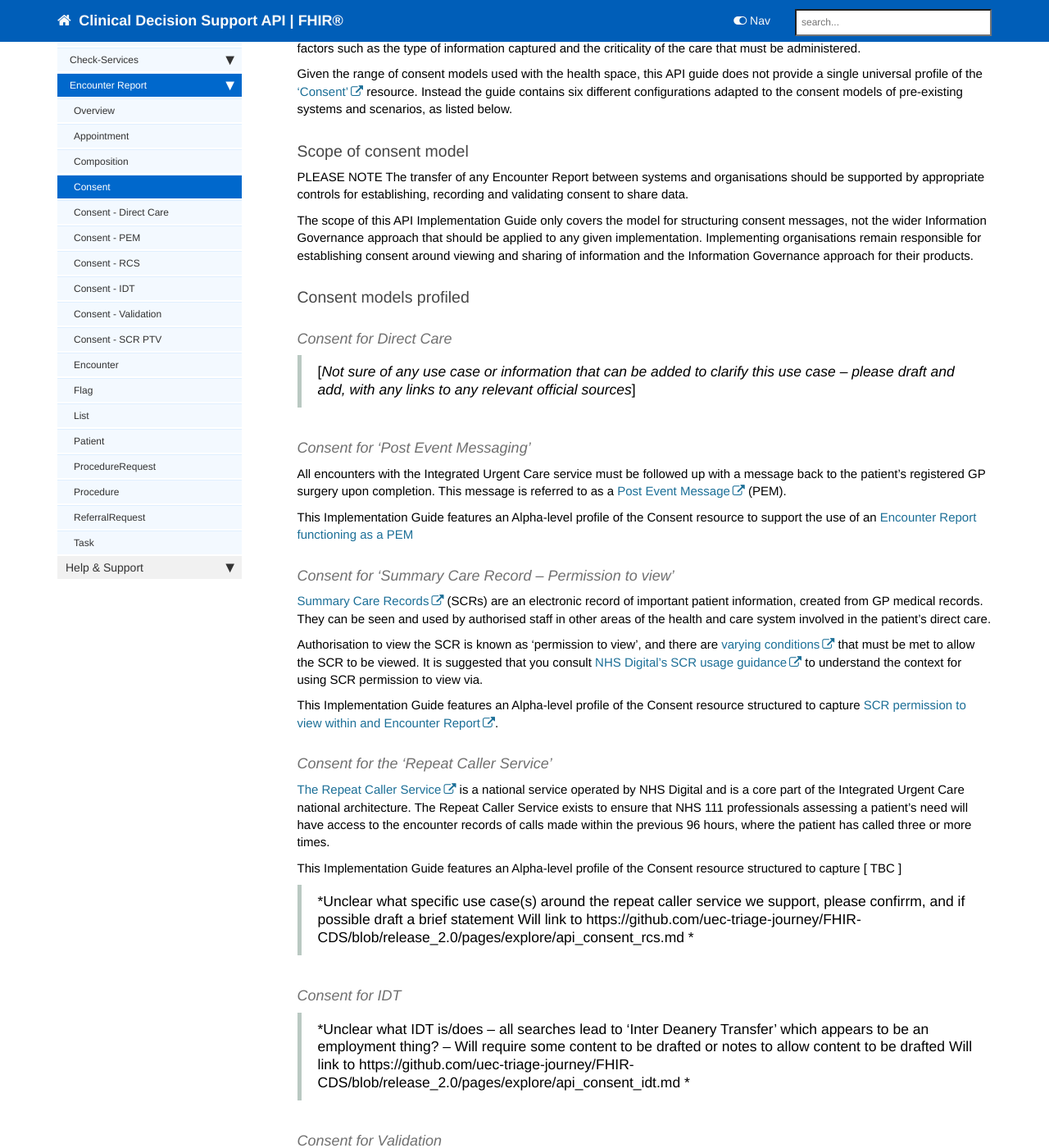
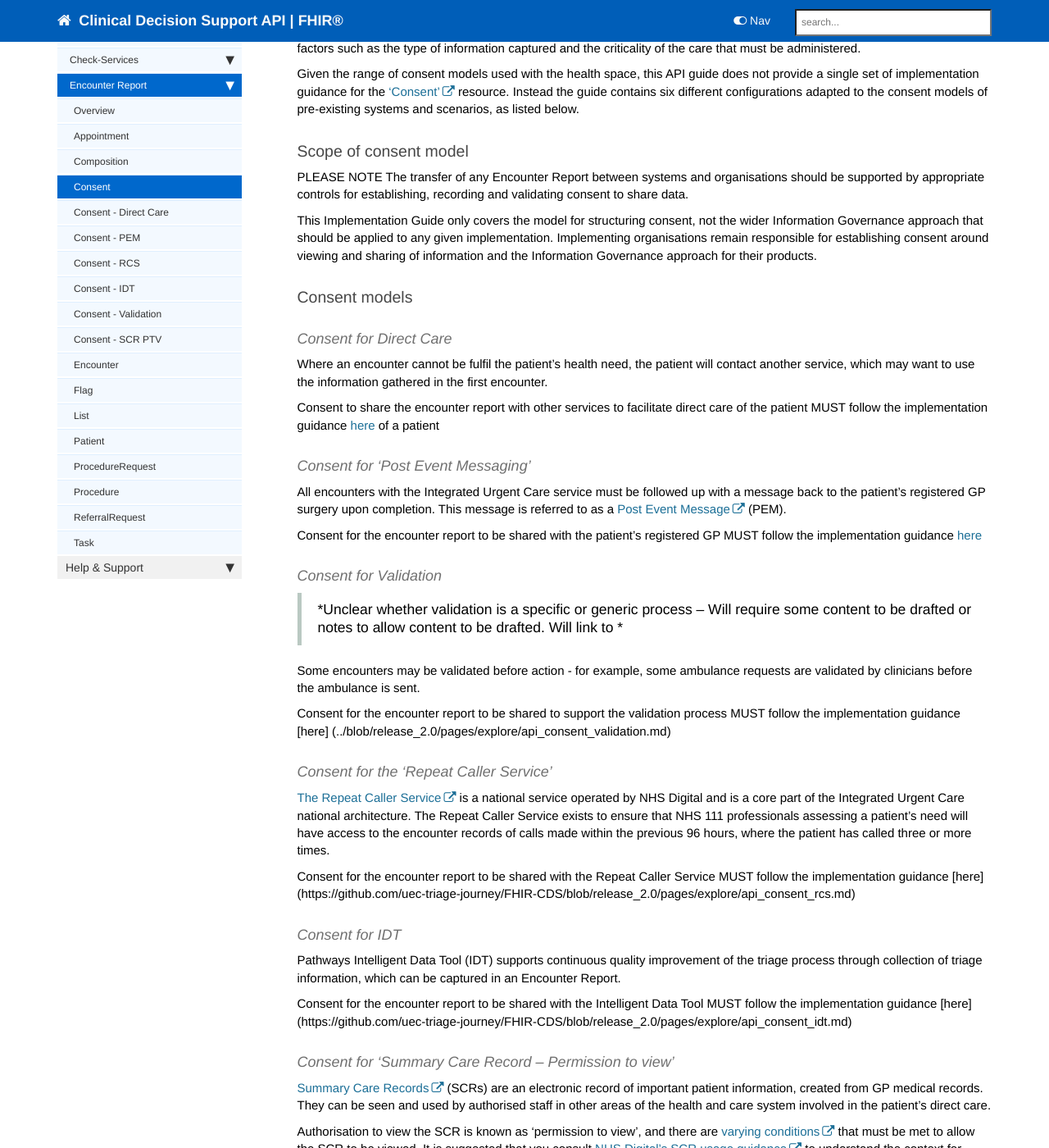
Before and after one commit to nhsconnect/FHIR-CDS, a Jekyll site: the page built from pages/explore/api_consent.md, in a window 1280 px wide and 1400 px high, scrolled down 392 px. Shown: the whole window at 82% size. Built offline with Jekyll 4.4.1, drawn with Linux system fonts in a browser that asks for light colours; nearby versions of some CDN libraries; comment, search, counter and statistics services are not loaded; some of the changed text lies outside the part shown.

Commit message:
Update api_consent.md

```diff
--- a/pages/explore/api_consent.md
+++ b/pages/explore/api_consent.md
@@ -30,7 +30,7 @@ table.spec td code {
 
 There is no universal model for handling consent within UK healthcare settings, as different care settings will be affected by factors such as the type of information captured and the criticality of the care that must be administered.
 
-Given the range of consent models used with the health space, this API guide does not provide a single universal profile of the [‘Consent’](http://hl7.org/fhir/stu3/consent.html)
+Given the range of consent models used with the health space, this API guide does not provide a single set of implementation guidance for the [‘Consent’](http://hl7.org/fhir/stu3/consent.html)
  resource. Instead the guide contains six different configurations adapted to the consent models of pre-existing systems and scenarios, as listed below.
 
 
@@ -39,12 +39,15 @@ Given the range of consent models used with the health space, this API guide doe
 PLEASE NOTE
 The transfer of any Encounter Report between systems and organisations should be supported by appropriate controls for establishing, recording and validating consent to share data.
 
-The scope of this API Implementation Guide only covers the model for structuring consent messages, not the wider Information Governance approach that should be applied to any given implementation. Implementing organisations remain responsible for establishing consent around viewing and sharing of information and the Information Governance approach for their products.
+This Implementation Guide only covers the model for structuring consent, not the wider Information Governance approach that should be applied to any given implementation. Implementing organisations remain responsible for establishing consent around viewing and sharing of information and the Information Governance approach for their products.
 
-### Consent models profiled ###
+### Consent models ###
 
 #### Consent for Direct Care ####
->[*Not sure of any use case or information that can be added to clarify this use case – please draft and add, with any links to any relevant official sources*]
+
+Where an encounter cannot be fulfil the patient's health need, the patient will contact another service, which may want to use the information gathered in the first encounter.
+
+Consent to share the encounter report with other services to facilitate direct care of the patient MUST follow the implementation guidance [here](../blob/release_2.0/pages/explore/api_consent_???.md) of a patient
 
 
 
@@ -52,7 +55,27 @@ The scope of this API Implementation Guide only covers the model for structuring
 
 All encounters with the Integrated Urgent Care service must be followed up with a message back to the patient’s registered GP surgery upon completion. This message is referred to as a [Post Event Message]( https://developer.nhs.uk/apis/uec-tech-standards/post_event_messaging.html) (PEM).
 
-This Implementation Guide features an Alpha-level profile of the Consent resource to support the use of an [Encounter Report functioning as a PEM](../blob/release_2.0/pages/explore/api_consent_pem.md)
+Consent for the encounter report to be shared with the patient's registered GP MUST follow the implementation guidance [here](../blob/release_2.0/pages/explore/api_consent_pem.md)
+
+#### Consent for Validation ####
+>*Unclear whether validation is a specific or generic process – Will require some content to be drafted or notes to allow content to be drafted. Will link to  *
+
+Some encounters may be validated before action - for example, some ambulance requests are validated by clinicians before the ambulance is sent.
+
+Consent for the encounter report to be shared to support the validation process MUST follow the implementation guidance [here] (../blob/release_2.0/pages/explore/api_consent_validation.md)
+
+#### Consent for the ‘Repeat Caller Service’ ####
+[The Repeat Caller Service]( https://developer.nhs.uk/apis/uec-tech-standards/repeat_caller_service.html) is a national service operated by NHS Digital and is a core part of the Integrated Urgent Care national architecture.
+The Repeat Caller Service exists to ensure that NHS 111 professionals assessing a patient’s need will have access to the encounter records of calls made within the previous 96 hours, where the patient has called three or more times.
+
+
+Consent for the encounter report to be shared with the Repeat Caller Service MUST follow the implementation guidance [here] (https://github.com/uec-triage-journey/FHIR-CDS/blob/release_2.0/pages/explore/api_consent_rcs.md)
+
+
+#### Consent for IDT ####
+Pathways Intelligent Data Tool (IDT) supports continuous quality improvement of the triage process through collection of triage information, which can be captured in an Encounter Report.
+
+Consent for the encounter report to be shared with the Intelligent Data Tool MUST follow the implementation guidance [here] (https://github.com/uec-triage-journey/FHIR-CDS/blob/release_2.0/pages/explore/api_consent_idt.md)
 
 
 
@@ -62,19 +85,4 @@ This Implementation Guide features an Alpha-level profile of the Consent resourc
 
 Authorisation to view the SCR is known as ‘permission to view’, and there are [varying conditions](https://digital.nhs.uk/services/summary-care-records-scr/viewing-summary-care-records-scr#viewing-the-scr) that must be met to allow the SCR to be viewed. It is suggested that you consult [NHS Digital’s SCR usage guidance]( https://digital.nhs.uk/services/summary-care-records-scr#using-scr) to understand the context for using SCR permission to view via.
 
-This Implementation Guide features an Alpha-level profile of the Consent resource structured to capture [SCR permission to view within and Encounter Report]( https://github.com/uec-triage-journey/FHIR-CDS/blob/release_2.0/pages/explore/api_consent_pem.md).
-
-#### Consent for the ‘Repeat Caller Service’ ####
-[The Repeat Caller Service]( https://developer.nhs.uk/apis/uec-tech-standards/repeat_caller_service.html) is a national service operated by NHS Digital and is a core part of the Integrated Urgent Care national architecture.
-The Repeat Caller Service exists to ensure that NHS 111 professionals assessing a patient’s need will have access to the encounter records of calls made within the previous 96 hours, where the patient has called three or more times.
-
-
-This Implementation Guide features an Alpha-level profile of the Consent resource structured to capture [ TBC ]
-
->*Unclear what specific use case(s) around the repeat caller service we support, please confirrm, and if possible draft a brief statement Will link to https://github.com/uec-triage-journey/FHIR-CDS/blob/release_2.0/pages/explore/api_consent_rcs.md *
-
-#### Consent for IDT ####
->*Unclear what IDT is/does – all searches lead to ‘Inter Deanery Transfer’ which appears to be an employment thing? – Will require some content to be drafted or notes to allow content to be drafted Will link to https://github.com/uec-triage-journey/FHIR-CDS/blob/release_2.0/pages/explore/api_consent_idt.md *
-
-#### Consent for Validation ####
->*Unclear whether validation is a specific or generic process – Will require some content to be drafted or notes to allow content to be drafted. Will link to https://github.com/uec-triage-journey/FHIR-CDS/blob/release_2.0/pages/explore/api_consent_validation.md *
+This Implementation Guide features an Alpha-level profile of the Consent resource structured to share [SCR permission to view within an Encounter Report]( https://github.com/uec-triage-journey/FHIR-CDS/blob/release_2.0/pages/explore/api_consent_???.md).
```
